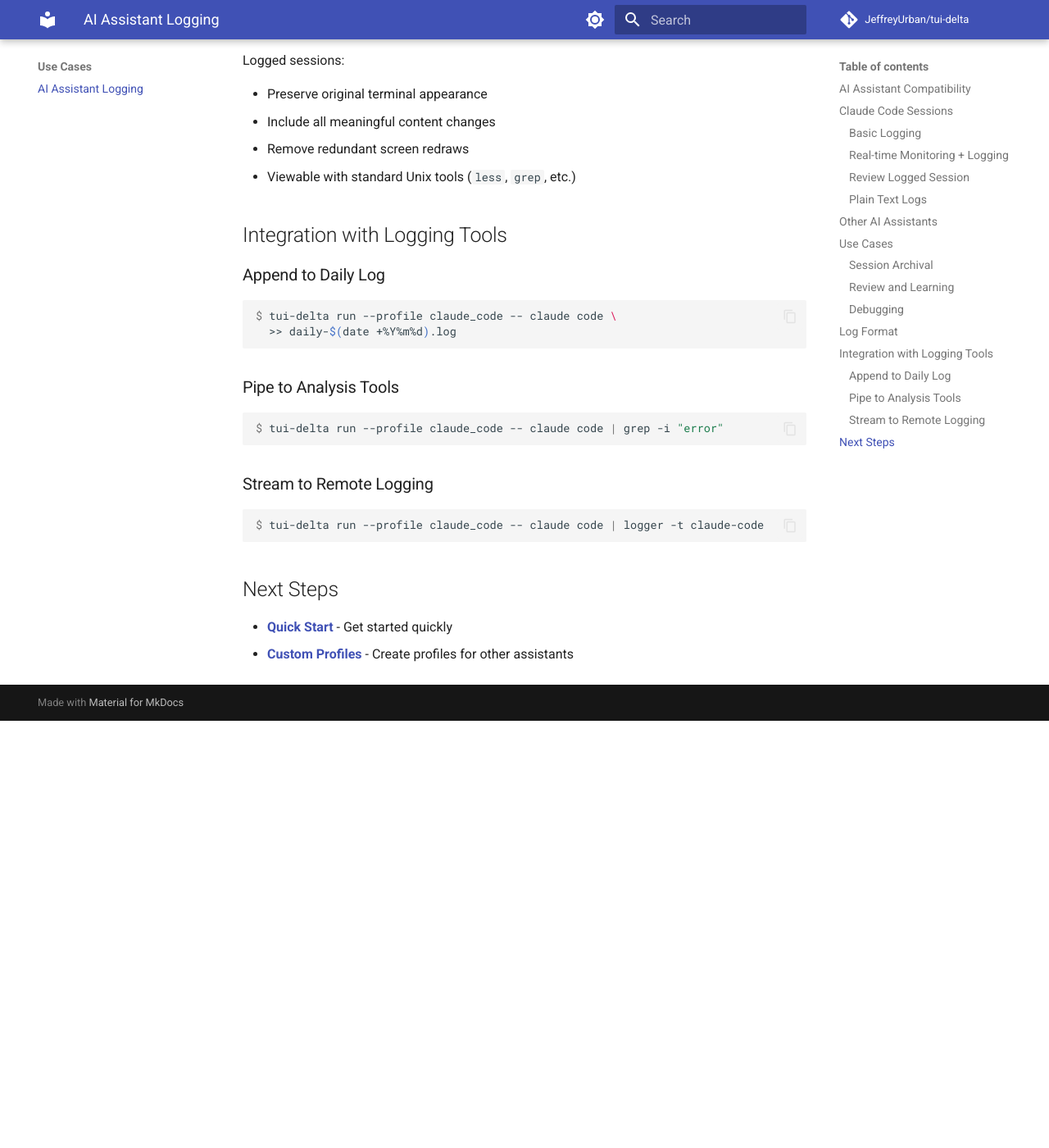
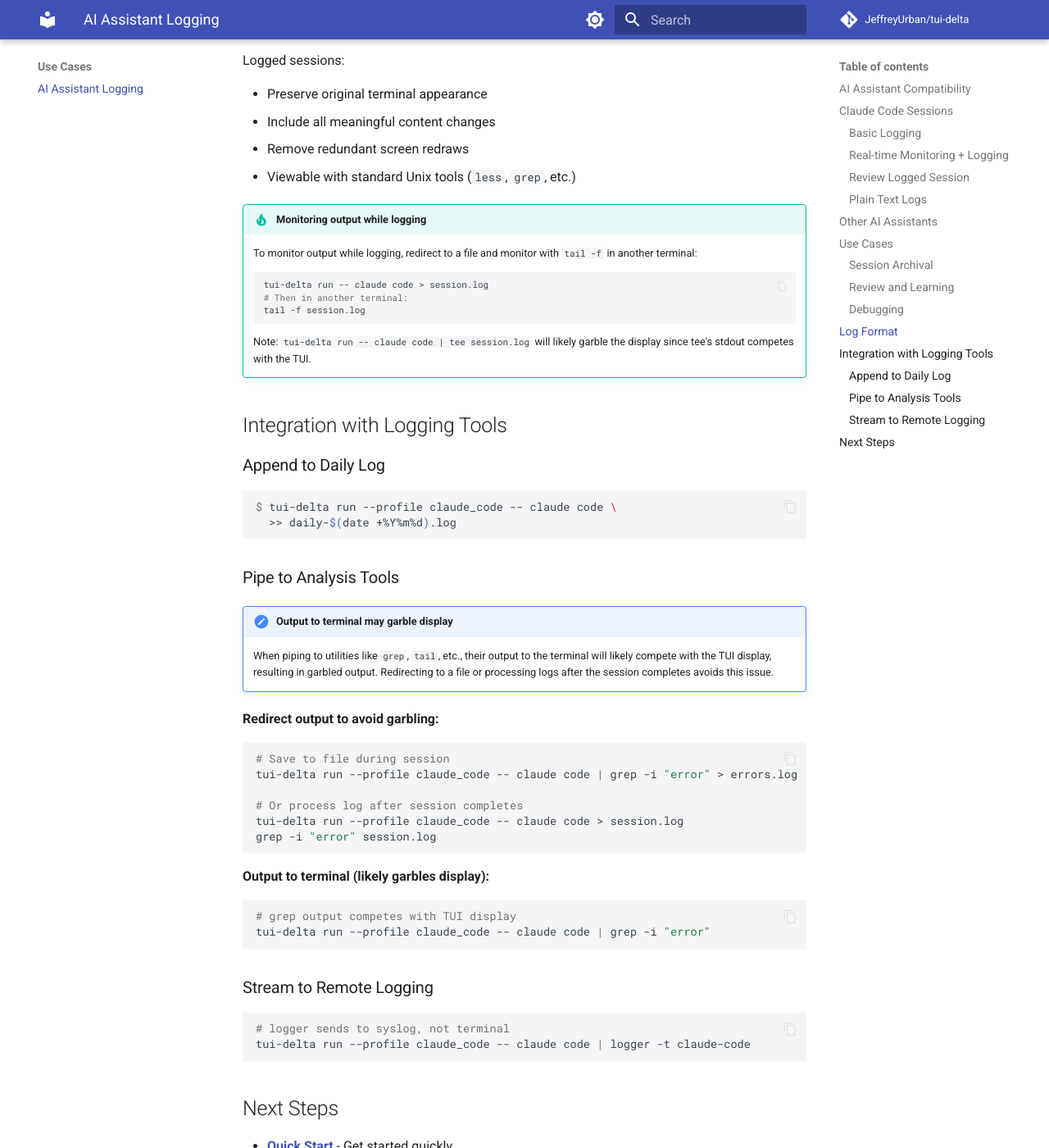
Before and after one commit to JeffreyUrban/tui-delta, an MkDocs documentation site: the page built from docs/use-cases/ai-assistants/ai-assistants.md, in a window 1280 px wide and 1400 px high, scrolled down 2760 px. Shown: the whole window at 82% size. Built offline with MkDocs 1.6.1 and Material for MkDocs 9.7.7, drawn with Linux system fonts in a browser that asks for light colours; comment, search, counter and statistics services are not loaded; before the commit the page ends 3639 px from its top, so only the background shows below that.

Commit message:
Added precautions about piping to utilities that output to the terminal.

````diff
--- a/docs/use-cases/ai-assistants/ai-assistants.md
+++ b/docs/use-cases/ai-assistants/ai-assistants.md
@@ -128,6 +128,17 @@
 - Remove redundant screen redraws
 - Viewable with standard Unix tools (`less`, `grep`, etc.)
 
+!!! tip "Monitoring output while logging"
+    To monitor output while logging, redirect to a file and monitor with `tail -f` in another terminal:
+
+    ```bash
+    tui-delta run -- claude code > session.log
+    # Then in another terminal:
+    tail -f session.log
+    ```
+
+    Note: `tui-delta run -- claude code | tee session.log` will likely garble the display since tee's stdout competes with the TUI.
+
 ## Integration with Logging Tools
 
 ### Append to Daily Log
@@ -140,16 +151,30 @@
 
 ### Pipe to Analysis Tools
 
-<!-- interactive-only -->
-```console
-$ tui-delta run --profile claude_code -- claude code | grep -i "error"
+!!! note "Output to terminal may garble display"
+    When piping to utilities like `grep`, `tail`, etc., their output to the terminal will likely compete with the TUI display, resulting in garbled output. Redirecting to a file or processing logs after the session completes avoids this issue.
+
+**Redirect output to avoid garbling:**
+```bash
+# Save to file during session
+tui-delta run --profile claude_code -- claude code | grep -i "error" > errors.log
+
+# Or process log after session completes
+tui-delta run --profile claude_code -- claude code > session.log
+grep -i "error" session.log
+```
+
+**Output to terminal (likely garbles display):**
+```bash
+# grep output competes with TUI display
+tui-delta run --profile claude_code -- claude code | grep -i "error"
 ```
 
 ### Stream to Remote Logging
 
-<!-- interactive-only -->
-```console
-$ tui-delta run --profile claude_code -- claude code | logger -t claude-code
+```bash
+# logger sends to syslog, not terminal
+tui-delta run --profile claude_code -- claude code | logger -t claude-code
 ```
 
 ## Next Steps
````
